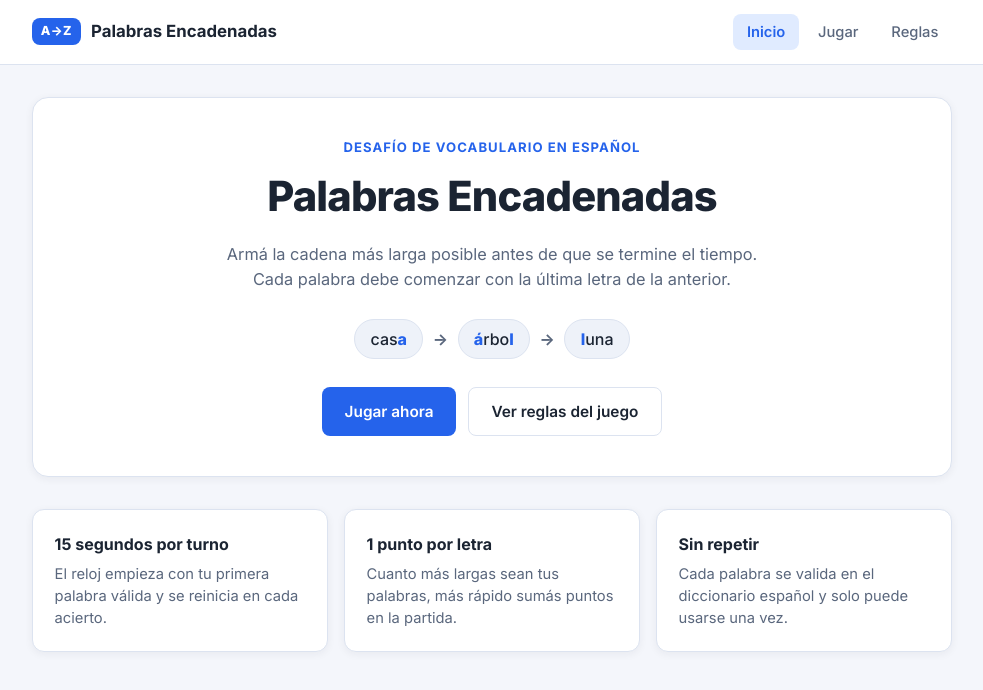
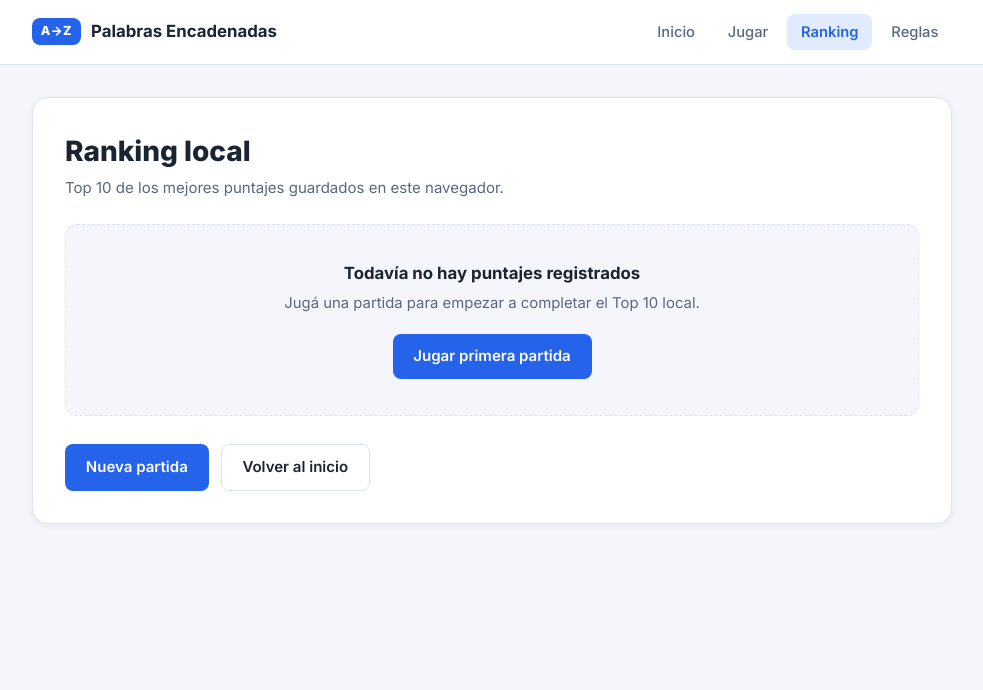
Before and after one commit to cardozo-marco/unq-ui-marco-cardozo-trabajo-final, a React (Vite) app: page /ranking in a window 1280 px wide. Before the commit this address led to /. Shown: the top 690 px of the page, without its empty margins (148-1131 px from the left). Built offline with nearby package versions, Linux system fonts and the light colour scheme; no server answers; the HTML template or start-up script is replaced by a standard one.

Commit message:
feat: agregar ranking local con los mejores 10 puntajes

```diff
--- a/src/App.tsx
+++ b/src/App.tsx
@@ -1,17 +1,42 @@
+import { useCallback, useState } from 'react'
 import { BrowserRouter, Navigate, Route, Routes } from 'react-router-dom'
 import Layout from './components/common/Layout'
 import Inicio from './pages/Inicio'
 import Jugar from './pages/Jugar'
+import Ranking from './pages/Ranking'
 import Reglas from './pages/Reglas'
+import { guardarPuntaje, obtenerRanking, vaciarRanking } from './services/ranking'
+import type { RegistroPuntaje } from './types'
 
 export default function App() {
+  const [ranking, setRanking] = useState<RegistroPuntaje[]>(() => obtenerRanking())
+
+  const handlePartidaFinalizada = useCallback((puntaje: number, cantidadPalabras: number) => {
+    const rankingActualizado = guardarPuntaje(puntaje, cantidadPalabras)
+    setRanking(rankingActualizado)
+  }, [])
+
+  const handleVaciarRanking = useCallback(() => {
+    vaciarRanking()
+    setRanking([])
+  }, [])
+
   return (
     <BrowserRouter>
       <Routes>
         <Route element={<Layout />}>
           <Route path="/" element={<Inicio />} />
-          <Route path="/jugar" element={<Jugar />} />
+          <Route
+            path="/jugar"
+            element={<Jugar onPartidaFinalizada={handlePartidaFinalizada} />}
+          />
           <Route path="/reglas" element={<Reglas />} />
+          <Route
+            path="/ranking"
+            element={
+              <Ranking registros={ranking} onVaciarRanking={handleVaciarRanking} />
+            }
+          />
           <Route path="*" element={<Navigate to="/" replace />} />
         </Route>
       </Routes>
--- a/src/components/common/Navbar.tsx
+++ b/src/components/common/Navbar.tsx
@@ -31,6 +31,14 @@ export default function Navbar() {
             Jugar
           </NavLink>
           <NavLink
+            to="/ranking"
+            className={({ isActive }) =>
+              isActive ? 'navbar__link navbar__link--active' : 'navbar__link'
+            }
+          >
+            Ranking
+          </NavLink>
+          <NavLink
             to="/reglas"
             className={({ isActive }) =>
               isActive ? 'navbar__link navbar__link--active' : 'navbar__link'
--- a/src/components/game/ResumenFinal.tsx
+++ b/src/components/game/ResumenFinal.tsx
@@ -18,7 +18,7 @@ export default function ResumenFinal({
       <h2 className="resumen-final__titulo">¡Se terminó el tiempo!</h2>
       <p className="resumen-final__descripcion">
         {cantidadPalabras > 0
-          ? 'Buen intento. Este es el resultado final de tu cadena.'
+          ? 'Tu puntaje quedó guardado en el ranking local.'
           : 'No llegaste a encadenar palabras en esta partida.'}
       </p>
 
@@ -43,6 +43,10 @@ export default function ResumenFinal({
           Jugar de nuevo
         </button>
 
+        <Link to="/ranking" className="resumen-final__btn resumen-final__btn--secundario">
+          Ver ranking
+        </Link>
+
         <Link to="/" className="resumen-final__btn resumen-final__btn--secundario">
           Volver al inicio
         </Link>
--- a/src/pages/Inicio.tsx
+++ b/src/pages/Inicio.tsx
@@ -34,8 +34,11 @@ export default function Inicio() {
           <Link to="/jugar" className="inicio__btn inicio__btn--primario">
             Jugar ahora
           </Link>
+          <Link to="/ranking" className="inicio__btn inicio__btn--secundario">
+            Ver ranking
+          </Link>
           <Link to="/reglas" className="inicio__btn inicio__btn--secundario">
-            Ver reglas del juego
+            Reglas
           </Link>
         </div>
       </div>
--- a/src/pages/Jugar.tsx
+++ b/src/pages/Jugar.tsx
@@ -14,12 +14,16 @@ import {
 } from '../utils/validators'
 import './Jugar.css'
 
+export interface JugarProps {
+  onPartidaFinalizada: (puntaje: number, cantidadPalabras: number) => void
+}
+
 const MENSAJE_INICIAL: MensajeJuego = {
   tipo: 'info',
   texto: 'Escribí la primera palabra válida para iniciar la partida y el temporizador de 15s.',
 }
 
-export default function Jugar() {
+export default function Jugar({ onPartidaFinalizada }: JugarProps) {
   const [palabras, setPalabras] = useState<string[]>([])
   const [estado, setEstado] = useState<EstadoPartida>('esperando')
   const [tiempoRestante, setTiempoRestante] = useState<number>(SEGUNDOS_POR_TURNO)
@@ -28,6 +32,7 @@ export default function Jugar() {
   const [claveFormulario, setClaveFormulario] = useState(0)
 
   const partidaFinalizadaRef = useRef(false)
+  const puntajeGuardadoRef = useRef(false)
   const partidaIdRef = useRef(0)
 
   const puntaje = calcularPuntajeCadena(palabras)
@@ -53,8 +58,13 @@ export default function Jugar() {
         tipo: 'error',
         texto: 'Se terminó el tiempo. La partida ha finalizado.',
       })
+
+      if (palabras.length > 0 && !puntajeGuardadoRef.current) {
+        puntajeGuardadoRef.current = true
+        onPartidaFinalizada(puntaje, palabras.length)
+      }
     }
-  }, [estado, tiempoRestante])
+  }, [estado, tiempoRestante, palabras.length, puntaje, onPartidaFinalizada])
 
   const handleEnviarPalabra = async (entrada: string): Promise<boolean> => {
     if (validando || estado === 'finalizada' || partidaFinalizadaRef.current) {
@@ -116,6 +126,7 @@ export default function Jugar() {
   const handleReiniciar = () => {
     partidaIdRef.current += 1
     partidaFinalizadaRef.current = false
+    puntajeGuardadoRef.current = false
     setPalabras([])
     setEstado('esperando')
     setTiempoRestante(SEGUNDOS_POR_TURNO)
--- /dev/null
+++ b/src/pages/Ranking.css
@@ -0,0 +1,187 @@
+.ranking__card {
+  background-color: var(--color-surface);
+  border: 1px solid var(--color-border);
+  border-radius: var(--radius-lg);
+  padding: 2rem;
+  box-shadow: var(--shadow-sm);
+}
+
+.ranking__header {
+  display: flex;
+  align-items: flex-start;
+  justify-content: space-between;
+  flex-wrap: wrap;
+  gap: 1rem;
+  margin-bottom: 1.5rem;
+}
+
+.ranking__titulo {
+  margin: 0;
+  font-size: 1.75rem;
+  font-weight: 800;
+}
+
+.ranking__subtitulo {
+  margin: 0.35rem 0 0;
+  color: var(--color-text-muted);
+  font-size: 0.94rem;
+}
+
+.ranking__btn-limpiar {
+  padding: 0.5rem 0.95rem;
+  border-radius: var(--radius-sm);
+  border: 1px solid #fecaca;
+  background-color: var(--color-danger-soft);
+  color: var(--color-danger);
+  font-size: 0.86rem;
+  font-weight: 600;
+  cursor: pointer;
+  transition: opacity 0.15s ease;
+}
+
+.ranking__btn-limpiar:hover {
+  opacity: 0.85;
+}
+
+.ranking__vacio {
+  padding: 2.25rem 1.25rem;
+  text-align: center;
+  border-radius: var(--radius-md);
+  border: 1px dashed var(--color-border);
+  background-color: var(--color-bg);
+}
+
+.ranking__vacio-titulo {
+  margin: 0 0 0.35rem;
+  font-weight: 700;
+  font-size: 1.05rem;
+}
+
+.ranking__vacio-texto {
+  margin: 0 0 1.25rem;
+  color: var(--color-text-muted);
+  font-size: 0.93rem;
+}
+
+.ranking__lista {
+  list-style: none;
+  padding: 0;
+  margin: 0;
+  display: flex;
+  flex-direction: column;
+  gap: 0.65rem;
+}
+
+.ranking__item {
+  display: flex;
+  align-items: center;
+  gap: 1rem;
+  padding: 0.9rem 1.1rem;
+  border-radius: var(--radius-md);
+  background-color: var(--color-bg);
+  border: 1px solid var(--color-border);
+}
+
+.ranking__posicion {
+  flex-shrink: 0;
+  min-width: 38px;
+  height: 32px;
+  padding: 0 0.45rem;
+  border-radius: var(--radius-sm);
+  background-color: var(--color-surface-muted);
+  color: var(--color-text-muted);
+  font-weight: 800;
+  font-size: 0.88rem;
+  display: inline-flex;
+  align-items: center;
+  justify-content: center;
+}
+
+.ranking__posicion--top1 {
+  background-color: #fef3c7;
+  color: #b45309;
+}
+
+.ranking__posicion--top2 {
+  background-color: #e2e8f0;
+  color: #334155;
+}
+
+.ranking__posicion--top3 {
+  background-color: #ffedd5;
+  color: #c2410c;
+}
+
+.ranking__detalle {
+  flex: 1;
+  min-width: 0;
+  display: flex;
+  flex-direction: column;
+  gap: 0.15rem;
+}
+
+.ranking__palabras {
+  font-weight: 600;
+  font-size: 0.96rem;
+}
+
+.ranking__fecha {
+  font-size: 0.82rem;
+  color: var(--color-text-muted);
+}
+
+.ranking__puntaje {
+  font-size: 1.05rem;
+  font-weight: 800;
+  color: var(--color-primary);
+  white-space: nowrap;
+}
+
+.ranking__footer {
+  margin-top: 1.75rem;
+  display: flex;
+  flex-wrap: wrap;
+  gap: 0.75rem;
+}
+
+.ranking__btn-jugar,
+.ranking__btn-volver {
+  display: inline-flex;
+  align-items: center;
+  justify-content: center;
+  padding: 0.7rem 1.3rem;
+  border-radius: var(--radius-sm);
+  font-weight: 600;
+  font-size: 0.94rem;
+  transition: background-color 0.15s ease;
+}
+
+.ranking__btn-jugar {
+  background-color: var(--color-primary);
+  color: #ffffff;
+}
+
+.ranking__btn-jugar:hover {
+  background-color: var(--color-primary-hover);
+}
+
+.ranking__btn-volver {
+  background-color: var(--color-surface);
+  border: 1px solid var(--color-border);
+  color: var(--color-text);
+}
+
+.ranking__btn-volver:hover {
+  background-color: var(--color-surface-muted);
+}
+
+@media (max-width: 600px) {
+  .ranking__card {
+    padding: 1.35rem 1rem;
+  }
+
+  .ranking__item {
+    gap: 0.75rem;
+    padding: 0.8rem 0.85rem;
+  }
+}
--- /dev/null
+++ b/src/pages/Ranking.tsx
@@ -0,0 +1,87 @@
+import { Link } from 'react-router-dom'
+import type { RegistroPuntaje } from '../types'
+import { formatearFechaPartida } from '../utils/formatters'
+import './Ranking.css'
+
+export interface RankingProps {
+  registros: RegistroPuntaje[]
+  onVaciarRanking: () => void
+}
+
+export default function Ranking({ registros, onVaciarRanking }: RankingProps) {
+  return (
+    <section className="ranking">
+      <div className="ranking__card">
+        <header className="ranking__header">
+          <div>
+            <h1 className="ranking__titulo">Ranking local</h1>
+            <p className="ranking__subtitulo">
+              Top 10 de los mejores puntajes guardados en este navegador.
+            </p>
+          </div>
+
+          {registros.length > 0 && (
+            <button
+              type="button"
+              className="ranking__btn-limpiar"
+              onClick={onVaciarRanking}
+            >
+              Borrar historial
+            </button>
+          )}
+        </header>
+
+        {registros.length === 0 ? (
+          <div className="ranking__vacio">
+            <p className="ranking__vacio-titulo">Todavía no hay puntajes registrados</p>
+            <p className="ranking__vacio-texto">
+              Jugá una partida para empezar a completar el Top 10 local.
+            </p>
+            <Link to="/jugar" className="ranking__btn-jugar">
+              Jugar primera partida
+            </Link>
+          </div>
+        ) : (
+          <ol className="ranking__lista">
+            {registros.map((registro, indice) => {
+              const posicion = indice + 1
+              const clasePosicion =
+                posicion <= 3
+                  ? `ranking__posicion ranking__posicion--top${posicion}`
+                  : 'ranking__posicion'
+
+              return (
+                <li key={registro.id} className="ranking__item">
+                  <span className={clasePosicion}>#{posicion}</span>
+
+                  <div className="ranking__detalle">
+                    <span className="ranking__palabras">
+                      {registro.cantidadPalabras}{' '}
+                      {registro.cantidadPalabras === 1
+                        ? 'palabra encadenada'
+                        : 'palabras encadenadas'}
+                    </span>
+                    <span className="ranking__fecha">
+                      {formatearFechaPartida(registro.fecha)}
+                    </span>
+                  </div>
+
+                  <strong className="ranking__puntaje">{registro.puntaje} pts</strong>
+                </li>
+              )
+            })}
+          </ol>
+        )}
+
+        <footer className="ranking__footer">
+          <Link to="/jugar" className="ranking__btn-jugar">
+            Nueva partida
+          </Link>
+          <Link to="/" className="ranking__btn-volver">
+            Volver al inicio
+          </Link>
+        </footer>
+      </div>
+    </section>
+  )
+}
--- /dev/null
+++ b/src/services/ranking.ts
@@ -0,0 +1,62 @@
+import type { RegistroPuntaje } from '../types'
+
+const STORAGE_KEY = 'palabras_encadenadas_ranking'
+export const LIMITE_RANKING = 10
+
+function esRegistroValido(item: unknown): item is RegistroPuntaje {
+  if (typeof item !== 'object' || item === null) return false
+  const candidato = item as Partial<RegistroPuntaje>
+  return (
+    typeof candidato.id === 'string' &&
+    typeof candidato.puntaje === 'number' &&
+    typeof candidato.cantidadPalabras === 'number' &&
+    typeof candidato.fecha === 'string'
+  )
+}
+
+function ordenarRanking(registros: RegistroPuntaje[]): RegistroPuntaje[] {
+  return [...registros]
+    .sort((a, b) => b.puntaje - a.puntaje || b.cantidadPalabras - a.cantidadPalabras)
+    .slice(0, LIMITE_RANKING)
+}
+
+export function obtenerRanking(): RegistroPuntaje[] {
+  try {
+    const raw = localStorage.getItem(STORAGE_KEY)
+    if (!raw) return []
+
+    const parsed: unknown = JSON.parse(raw)
+    if (!Array.isArray(parsed)) return []
+
+    return ordenarRanking(parsed.filter(esRegistroValido))
+  } catch {
+    return []
+  }
+}
+
+export function guardarPuntaje(puntaje: number, cantidadPalabras: number): RegistroPuntaje[] {
+  const nuevoRegistro: RegistroPuntaje = {
+    id: `${Date.now()}-${Math.random().toString(36).slice(2, 8)}`,
+    puntaje,
+    cantidadPalabras,
+    fecha: new Date().toISOString(),
+  }
+
+  const actualizado = ordenarRanking([...obtenerRanking(), nuevoRegistro])
+
+  try {
+    localStorage.setItem(STORAGE_KEY, JSON.stringify(actualizado))
+  } catch {
+    // Si localStorage no está disponible, devolvemos el ranking actualizado en memoria
+  }
+
+  return actualizado
+}
+
+export function vaciarRanking(): void {
+  try {
+    localStorage.removeItem(STORAGE_KEY)
+  } catch {
+    // Ignorar errores de almacenamiento
+  }
+}
```
